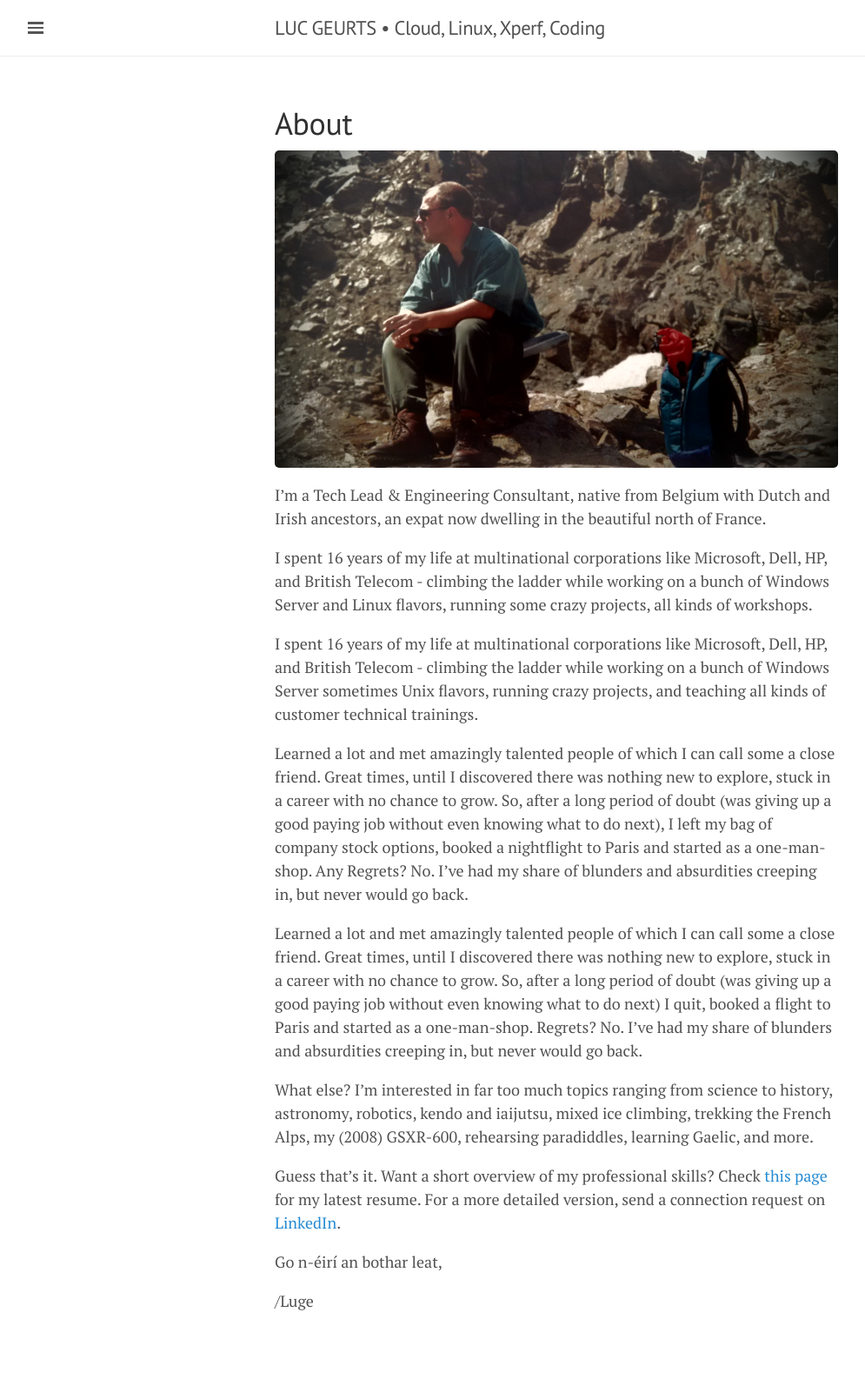
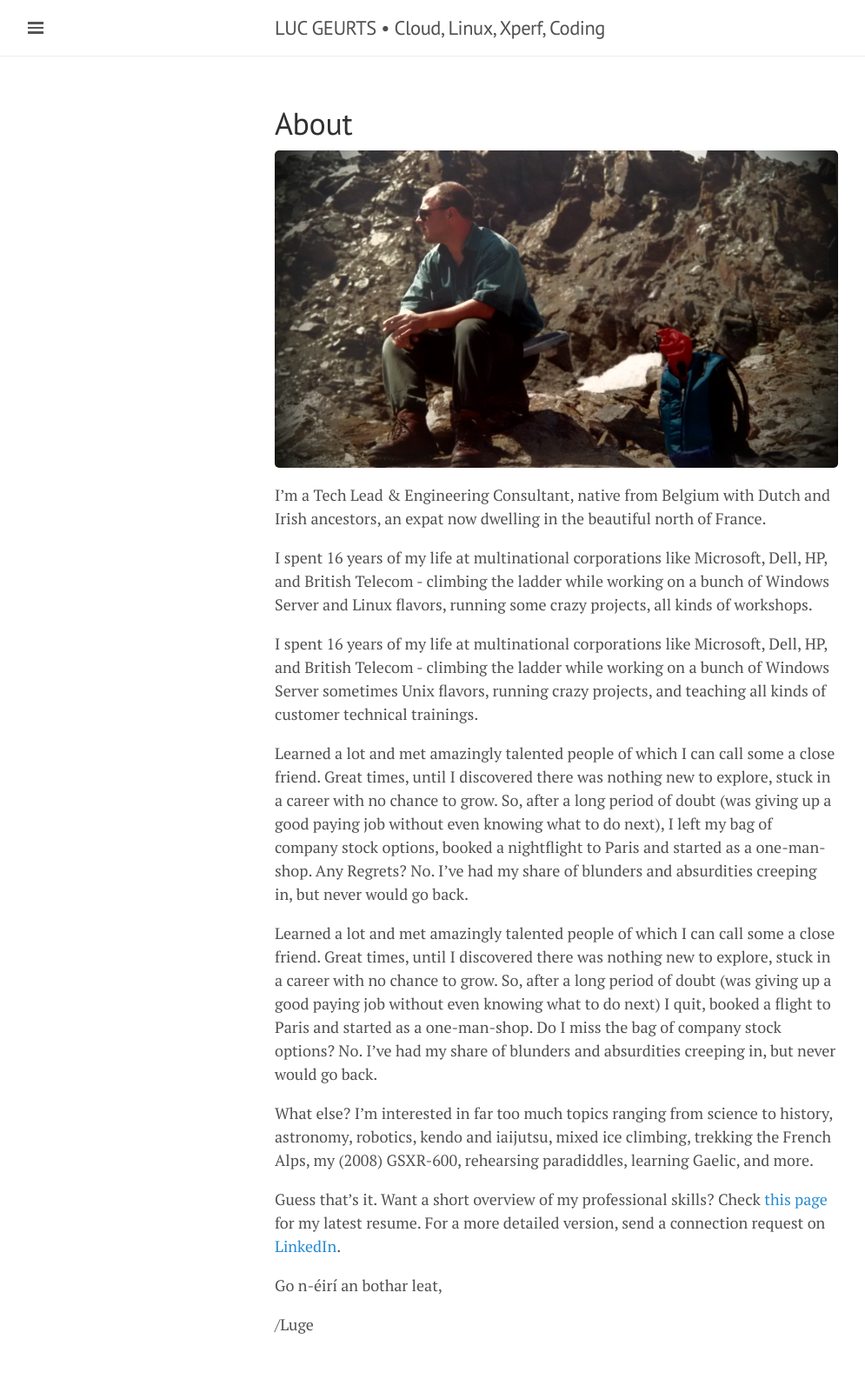
Before and after one commit to lgeurts/lgeurts.github.io, a Jekyll site: the page built from about.md, in a window 1280 px wide. Shown: the whole page at 87% size, without its empty margins (0-995 px from the left). Built offline with Jekyll 4.4.1, drawn with Linux system fonts in a browser that asks for light colours; nearby versions of some CDN libraries; before the commit the page ends 1582 px from its top, so only the background shows below that.

Commit message:
Update about.md

```diff
--- a/about.md
+++ b/about.md
@@ -13,7 +13,7 @@
 
 Learned a lot and met amazingly talented people of which I can call some a close friend. Great times, until I discovered there was nothing new to explore, stuck in a career with no chance to grow. So, after a long period of doubt (was giving up a good paying job without even knowing what to do next), I left my bag of company stock options, booked a nightflight to Paris and started as a one-man-shop. Any Regrets? No. I've had my share of blunders and absurdities creeping in, but never would go back.
 
-Learned a lot and met amazingly talented people of which I can call some a close friend. Great times, until I discovered there was nothing new to explore, stuck in a career with no chance to grow. So, after a long period of doubt (was giving up a good paying job without even knowing what to do next) I quit, booked a flight to Paris and started as a one-man-shop. Regrets? No. I've had my share of blunders and absurdities creeping in, but never would go back.
+Learned a lot and met amazingly talented people of which I can call some a close friend. Great times, until I discovered there was nothing new to explore, stuck in a career with no chance to grow. So, after a long period of doubt (was giving up a good paying job without even knowing what to do next) I quit, booked a flight to Paris and started as a one-man-shop. Do I miss the bag of company stock options? No. I've had my share of blunders and absurdities creeping in, but never would go back.
 
 What else? I'm interested in far too much topics ranging from science to history, astronomy, robotics, kendo and iaijutsu, mixed ice climbing, trekking the French Alps, my (2008) GSXR-600, rehearsing paradiddles, learning Gaelic, and more.
 
```
